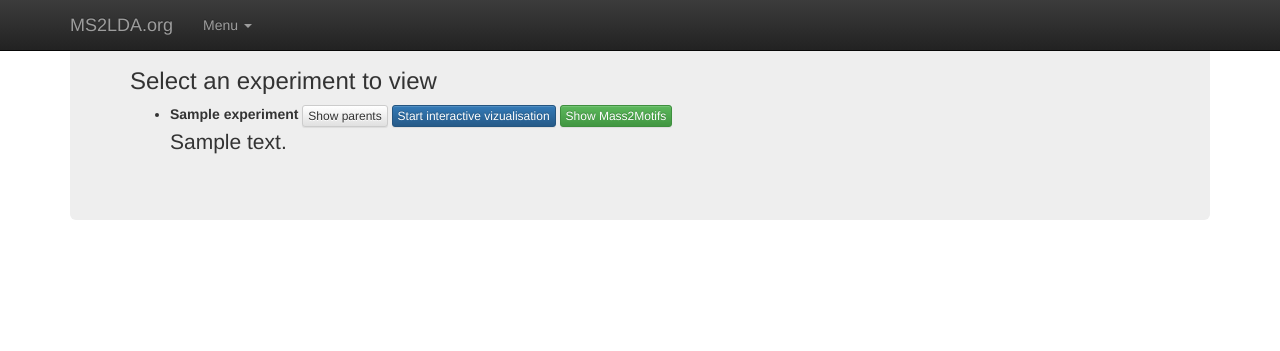
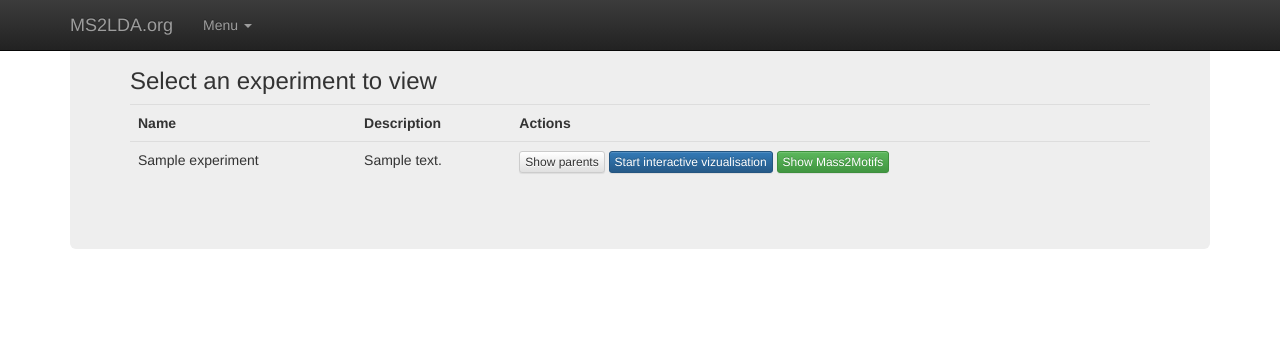
Before and after one commit to glasgowcompbio/ms2ldaviz, a Django app: page /basicviz/ in a window 1280 px wide. Shown: the top 351 px of the page. Run offline with Django 3.2, Linux system fonts and the light colour scheme; tables that the repository leaves empty hold one stand-in row (values such as "Sample post"); some libraries are stand-ins or nearby versions.

Commit message:
minor layout changes

```diff
--- a/ms2ldaviz/templates/basicviz/basicviz.html
+++ b/ms2ldaviz/templates/basicviz/basicviz.html
@@ -6,15 +6,16 @@
 
 {% block body_block %}
 <h3>Select an experiment to view</h3>
-<ul>
+<table class="table">
+<tr><th>Name</th><th>Description</th><th>Actions</th></tr>
 {% for experiment in experiments %}
-	<li><b>{{experiment.name}}</b>
+	<tr><td>{{experiment.name}}</td>
+	<td>{{experiment.description}}</td>
+	<td>
 	<a href="/basicviz/show_docs/{{experiment.id}}" class="btn btn-xs btn-default" role="button">Show parents</a>
     <a href="/basicviz/start_viz/{{experiment.id}}" class="btn btn-xs btn-primary" role="button">Start interactive vizualisation</a>
     <a href="/basicviz/view_mass2motifs/{{experiment.id}}" class="btn btn-xs btn-success" role="button">Show Mass2Motifs</a>
-    {% if experiment.description %}
-    	<p>{{experiment.description}}</p>
-    {% endif %}
+    </td></tr>
 {% endfor %}
 </ul>
 {% endblock %}
--- a/ms2ldaviz/templates/basicviz/view_mass2motifs.html
+++ b/ms2ldaviz/templates/basicviz/view_mass2motifs.html
@@ -1,7 +1,7 @@
 {% extends 'base.html' %}
 {% block body_block %}
 <h2>Experiment: {{experiment.name}}</h2>
-
+<a href="/basicviz">return to experiment list</a>
 <table class="table">
 <tr><th>Name</th><th>Annotation</th><th>Actions</th></tr>
 {% for mass2motif in mass2motifs %}
--- a/ms2ldaviz/templates/basicviz/view_parents.html
+++ b/ms2ldaviz/templates/basicviz/view_parents.html
@@ -4,6 +4,7 @@
 
 {% block body_block %}
 	<h3>Mass2Motif: {{mass2motif.name}} ({{mass2motif.experiment.name}})</h3>
+	<h4>{{mass2motif.annotation}}</h4>
 
 
 
```
